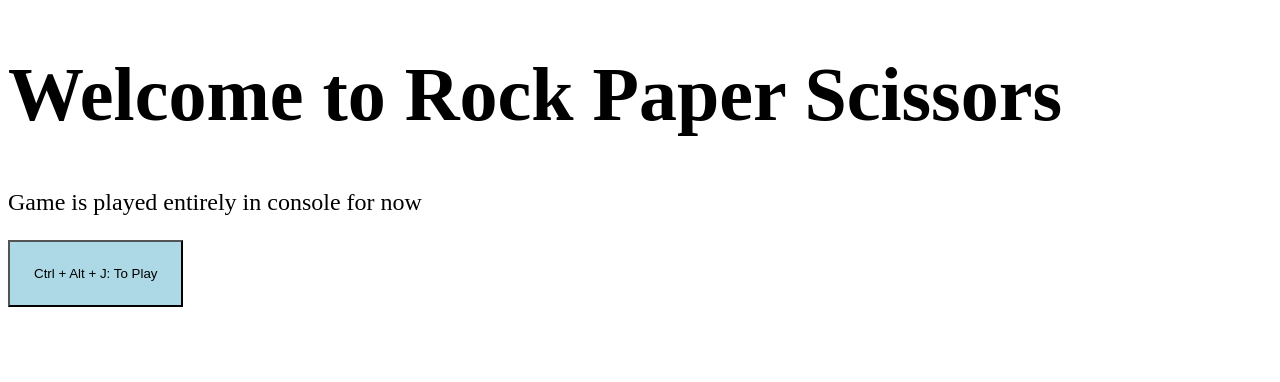
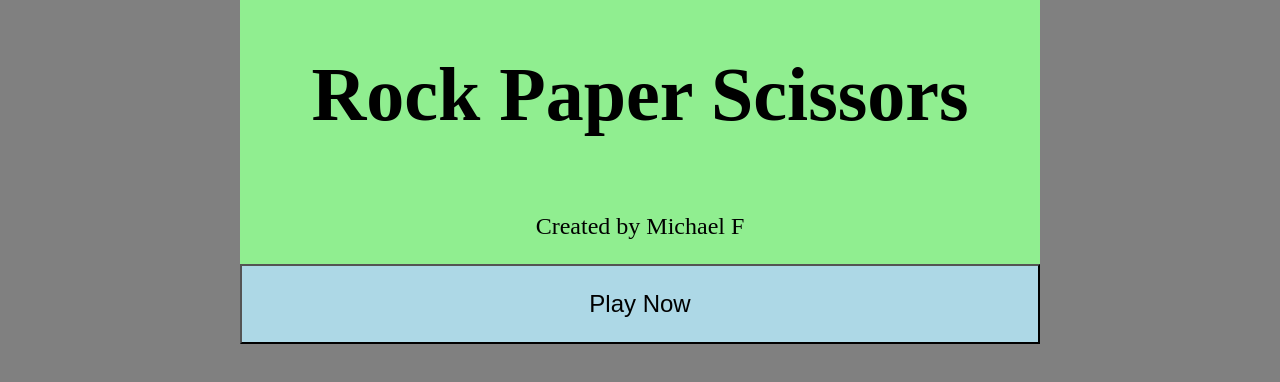
Before and after one commit to mkforde/rock-paper-scissors-js, a plain HTML site: page index.html in a window 1280 px wide. Drawn offline with Linux system fonts and the light colour scheme.

Commit message:
Create CSS and Use Alerts instead of console
Switched from console.log() to alert() to make the game more interactive
with the browser.

Created styling of the webpage.

```diff
--- /dev/null
+++ b/css/style.css
@@ -0,0 +1,36 @@
+body {
+	display: flex;
+	justify-content: center;
+	align-items: center;
+	flex-direction: column;
+	background-color: gray;
+	margin-top: 0;
+}
+
+.container {
+	display: flex;
+	width: 100vh;
+}
+
+header {
+	background-color: lightgreen;
+	width: 100vh;
+	display: flex;
+	flex-direction: column;
+	align-items: center;
+}
+
+button {
+	flex: 1;
+	padding: 24px;
+	background-color: lightblue;
+	font-size: 24px;
+}
+
+h1 {
+	font-size: 76px;
+}
+
+p {
+	font-size: 24px;
+}
--- a/index.html
+++ b/index.html
@@ -4,11 +4,16 @@
 	<meta charset="UTF-8">
 	<meta name="viewport" content="width=device-width, initial-scale=1.0">
 	<title>Rock Paper Scissors</title>
+	<link rel="stylesheet" href="css/style.css">
+	<script src="rps.js"></script>
 </head>
 <body>
-	<h1 style="font-size: 76px;">Welcome to Rock Paper Scissors</h1>
-	<p style="font-size: 24px;">Game is played entirely in console for now</p>
-	<button style="padding: 24px; background-color: lightblue"; font-size: 16px;>Ctrl + Alt + J: To Play</button>
-	<script src="rps.js"></script>
+	<header>
+		<h1>Rock Paper Scissors</h1>
+		<p>Created by Michael F</p>
+	</header>
+	<div class="container">
+		<button onclick="playGame()">Play Now</button>
+	</div>
 </body>
 </html>
--- a/rps.js
+++ b/rps.js
@@ -33,18 +33,18 @@ function getHumanChoice() {
 function playRound(humanChoice, computerChoice) {
 	let winner = compareResults(humanChoice, computerChoice);
 	if (winner == 0) {
-		console.log(`Its a draw! ${humanChoice} is equal to ${humanChoice}`);
+		alert(`Its a draw! ${humanChoice} is equal to ${humanChoice}`);
 	} else if (winner < 0) {
-		console.log(`You lose! ${computerChoice} beats ${humanChoice}`);
+		alert(`You lose! ${computerChoice} beats ${humanChoice}`);
 		computerScore++;
 	} else {
-		console.log(`You win! ${humanChoice} beats ${computerChoice}`);
+		alert(`You win! ${humanChoice} beats ${computerChoice}`);
 		humanScore++;
 	}
 	if(continueGame()) {
 		playRound(getHumanChoice(), getComputerChoice());
 	} else {
-		console.log(`Thanks for playing. Final score is human: ${humanScore}, computer: ${computerScore}`);
+		alert(`Thanks for playing. Final score is human: ${humanScore}, computer: ${computerScore}`);
 	}
 }
 
```
